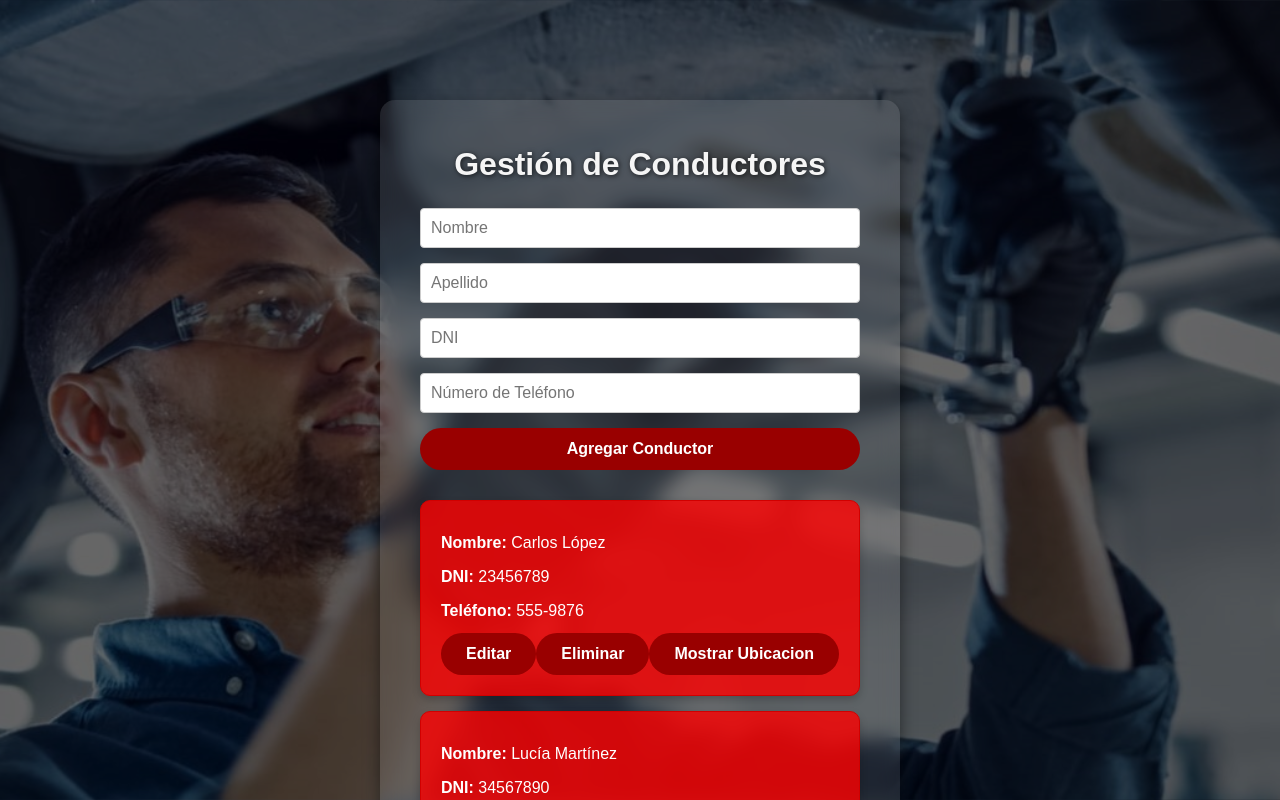
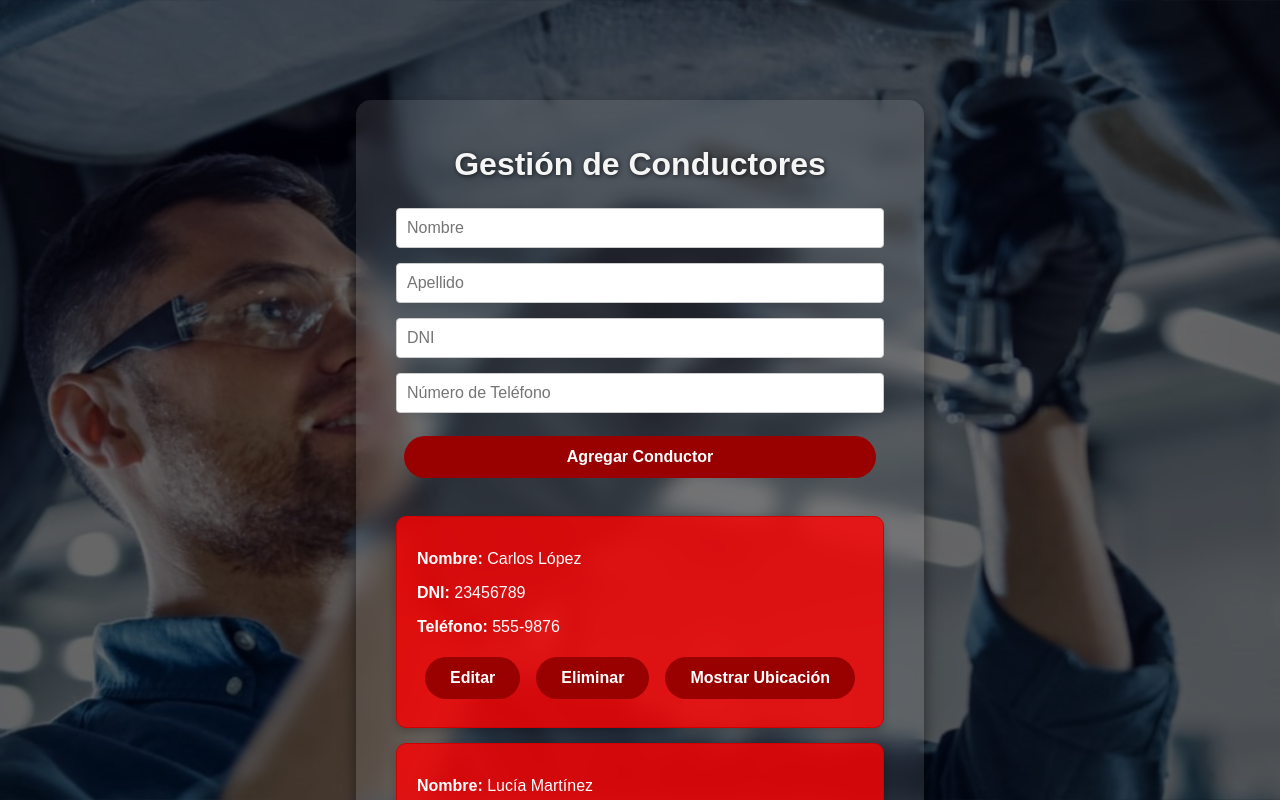
Before and after one commit to romanaq0207/radiadorSpringTp, a React (Vite) app: page /gestion-conductor in a window 1280 px wide. Shown: the top 800 px of the page. Built offline with nearby package versions, Linux system fonts and the light colour scheme.

Commit message:
cambiada la api para ubicacion por OpenStreetMap

```diff
--- a/index.html
+++ b/index.html
@@ -3,11 +3,13 @@
   <head>
     <meta charset="UTF-8" />
     <link rel="icon" type="image/svg+xml" href="/vite.svg" />
+    <link rel="stylesheet" href="https://unpkg.com/leaflet@1.9.4/dist/leaflet.css" integrity="sha256-p4NxAoJBhIIN+hmNHrzRCf9tD/miZyoHS5obTRR9BMY=" crossorigin="" />
     <meta name="viewport" content="width=device-width, initial-scale=1.0" />
     <title>Taller Mecanico</title>
   </head>
   <body>
     <div id="root"></div>
     <script type="module" src="/src/assets/main.jsx"></script>
+    <script src="https://unpkg.com/leaflet@1.9.4/dist/leaflet.js" integrity="sha256-20nQCchB9co0qIjJZRGuk2/Z9VM+kNiyxNV1lvTlZBo=" crossorigin=""></script>
   </body>
 </html>
--- a/package.json
+++ b/package.json
@@ -10,6 +10,7 @@
     "preview": "vite preview"
   },
   "dependencies": {
+    "@react-google-maps/api": "^2.19.3",
     "axios": "^1.7.6",
     "cors": "^2.8.5",
     "dotenv": "^16.4.5",
--- a/src/Pages/DriversManagement.jsx
+++ b/src/Pages/DriversManagement.jsx
@@ -1,6 +1,8 @@
 import React, { useState, useEffect } from 'react';
 import conductoresData from '../data/conductores.json'; // Ajusta la ruta según tu estructura
 import './DriversManagement.css';
+
+
 
 const DriversManagement = () => {
   const [conductores, setConductores] = useState([]);
@@ -21,6 +23,8 @@ const DriversManagement = () => {
 
   const [isEditing, setIsEditing] = useState(false);
   const [ubicacion, setUbicacion] = useState(null);
+  const [mostrarMapa, setMostrarMapa] = useState(false); //estado de ocultar mapa
+
 
   const handleChange = (e) => {
     setFormData({
@@ -98,7 +102,55 @@ const DriversManagement = () => {
     );
   };
 
+  const handleShowLocation = () => {
+    navigator.geolocation.getCurrentPosition(
+      (position) => {
+        setUbicacion({
+          lat: position.coords.latitude,
+          lon: position.coords.longitude,
+        });
+        alert(`Ubicación guardada: ${position.coords.latitude}, ${position.coords.longitude}`);
 
+        //--------------MOSTRAR UBICACION----------------------------
+        // Inicializa el mapa
+        const map = L.map('map').setView([position.coords.latitude, position.coords.longitude], 13);
+
+        // Añade la capa de OpenStreetMap
+        L.tileLayer('https://{s}.tile.openstreetmap.org/{z}/{x}/{y}.png', {
+          maxZoom: 19,
+          attribution: '&copy; <a href="https://www.openstreetmap.org/copyright">OpenStreetMap</a> contributors',
+        }).addTo(map);
+
+        // Añade un marcador en la ubicación
+        L.marker([position.coords.latitude, position.coords.longitude]).addTo(map)
+          .bindPopup('Ubicación guardada')
+          .openPopup();
+      },
+      (error) => {
+        console.error("Error obteniendo la ubicación:", error);
+      }
+    );
+  };
+  useEffect(() => {
+    if (ubicacion) {
+      // Inicializa el mapa solo si hay una ubicación
+      const map = L.map('map').setView([ubicacion.lat, ubicacion.lon], 15);
+
+      L.tileLayer('https://{s}.tile.openstreetmap.org/{z}/{x}/{y}.png', {
+        maxZoom: 19,
+        attribution: '&copy; <a href="https://www.openstreetmap.org/copyright">OpenStreetMap</a> contributors',
+      }).addTo(map);
+
+      L.marker([ubicacion.lat, ubicacion.lon]).addTo(map)
+        .bindPopup('Ubicación guardada')
+        .openPopup();
+
+      // Limpia el mapa al desmontar
+      return () => {
+        map.remove();
+      };
+    }
+  }, [ubicacion]); // Solo se ejecuta cuando 'ubicacion' cambia
   return (
     <div className="drivers-management-container">
       <h2 className="title">Gestión de Conductores</h2>
@@ -144,7 +196,7 @@ const DriversManagement = () => {
       <div className="drivers-list">
         {/* Filtrar conductores habilitados para mostrarlos */}
         {conductores.filter(conductor => conductor.habilitado).map((conductor) => (
-          <div key={conductor.id} className="drivers-card">
+          <div key={conductor.id} className="drivers-card" id="drivers-card">
             <p>
               <strong>Nombre:</strong> {conductor.nombre} {conductor.apellido}
             </p>
@@ -161,27 +213,16 @@ const DriversManagement = () => {
             <button onClick={() => handleDelete(conductor.id)} className="add-button">
               Eliminar
             </button>
-            <button
-  onClick={() => {
-    //obtengo posicion del navegador
-    navigator.geolocation.getCurrentPosition(
-      (position) => {
-        setUbicacion({
-          lat: position.coords.latitude,
-          lon: position.coords.longitude,
-        });
-        alert(`Ubicación guardada: ${position.coords.latitude}, ${position.coords.longitude}`);
-      },
-      (error) => {
-        console.error("Error obteniendo la ubicación:", error);
-      }
-    );
-  }}
->
-  Mostrar Ubicacion
-</button>
+            <button onClick={handleShowLocation}>
+        Mostrar Ubicación
+      </button>
 
-          </div>
+      {/* Muestra el mapa si hay una ubicación */}
+      {ubicacion && (
+  <div id="map" style={{ height: '400px', width: '100%' }}></div>
+)}
+
+    </div>
         ))}
       </div>
     </div>
--- a/src/assets/index.css
+++ b/src/assets/index.css
@@ -36,6 +36,7 @@ h1 {
 }
 
 button {
+  margin: .5rem;
   padding: 12px 25px;
   background-color: #990000;
   color: white;
```
Also changed, not shown: src/firebase/credenciales.js (line endings or trailing spaces), 1 other file (tests, documents, lock files or other folders).
